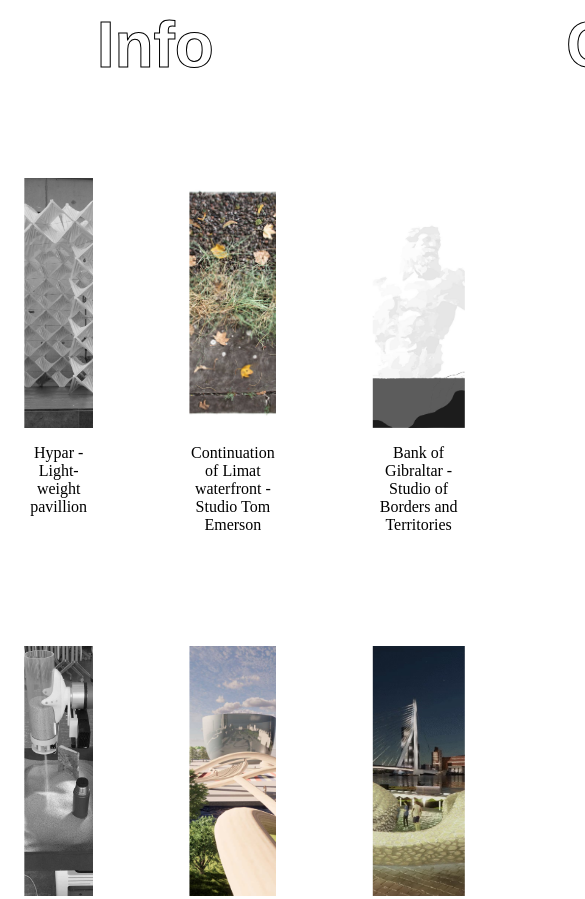
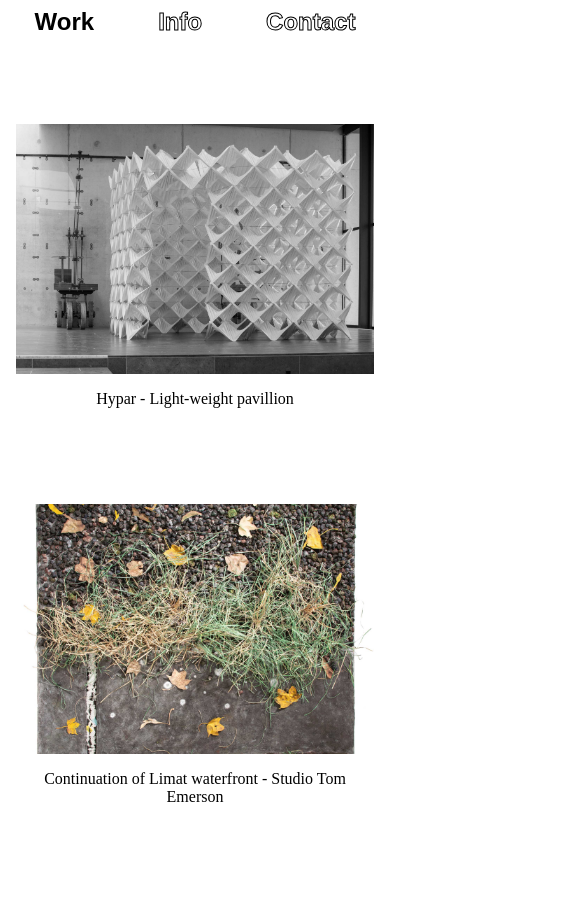
Before and after one commit to Samulko/website-jquery, a website: page work.html in a window 390 px wide. Shown: the top 899 px of the page, 585 px wide, since content can reach past the window. Drawn offline with nearby package versions, Linux system fonts and the light colour scheme; files that its build step writes are made by us from their sources.

Commit message:
Eighth commit

```diff
--- a/static/style.css
+++ b/static/style.css
@@ -61,18 +61,7 @@ nav ul li.active a {
   transform: translate(-50%, -50%);
 }
 
-/* Add media queries for responsiveness */
-@media screen and (max-width: 992px) {
-  .col {
-    flex-basis: calc(50% - 2rem);
-  }
-}
 
-@media screen and (max-width: 576px) {
-  .col {
-    flex-basis: calc(100% - 2rem);
-  }
-}
 
 .project-img-container {
   width: 100%;
@@ -100,3 +89,67 @@ nav ul li.active a {
   /* Existing styles */
   transition: opacity 0.3s; /* Add this line for a smooth hover effect */
 }
+
+/* Style for the navigation links on smaller screens */
+@media screen and (max-width: 950px) {
+  nav ul li a {
+    font-size: 2.5rem; /* Reduce the font size for smaller screens */
+  }
+}
+
+@media screen and (max-width: 480px) {
+  nav ul li a {
+    font-size: 1.5rem; /* Reduce the font size even more for very small screens */
+  }
+}
+
+/* Style for the navigation list items on smaller screens */
+@media screen and (max-width: 950px) {
+  nav ul li {
+    margin: 0 4rem; /* Reduce the space between menu items for smaller screens */
+  }
+}
+
+@media screen and (max-width: 480px) {
+  nav ul li {
+    margin: 0 2rem; /* Reduce the space between menu items even more for very small screens */
+  }
+}
+
+/* Add media queries for responsiveness */
+@media screen and (max-width: 992px) {
+  .col {
+    flex-basis: calc(50% - 1rem);
+    margin: 0.5rem;
+  }
+}
+
+@media screen and (max-width: 576px) {
+  .col {
+    flex-basis: calc(100% - 1rem);
+    margin: 0.5rem;
+  }
+}
+
+/* Add media queries for responsiveness */
+@media screen and (max-width: 992px) {
+  .projects-grid {
+    grid-template-columns: repeat(2, 1fr); /* Display projects in 2 columns on medium screens */
+  }
+
+  .col {
+    flex-basis: calc(50% - 1rem);
+    margin: 0.5rem;
+  }
+}
+
+@media screen and (max-width: 576px) {
+  .projects-grid {
+    grid-template-columns: 1fr; /* Display projects in a single column on small screens */
+  }
+
+  .col {
+    flex-basis: 100%; /* Set the column width to 100% on small screens */
+    margin: 0.5rem;
+  }
+}
```
